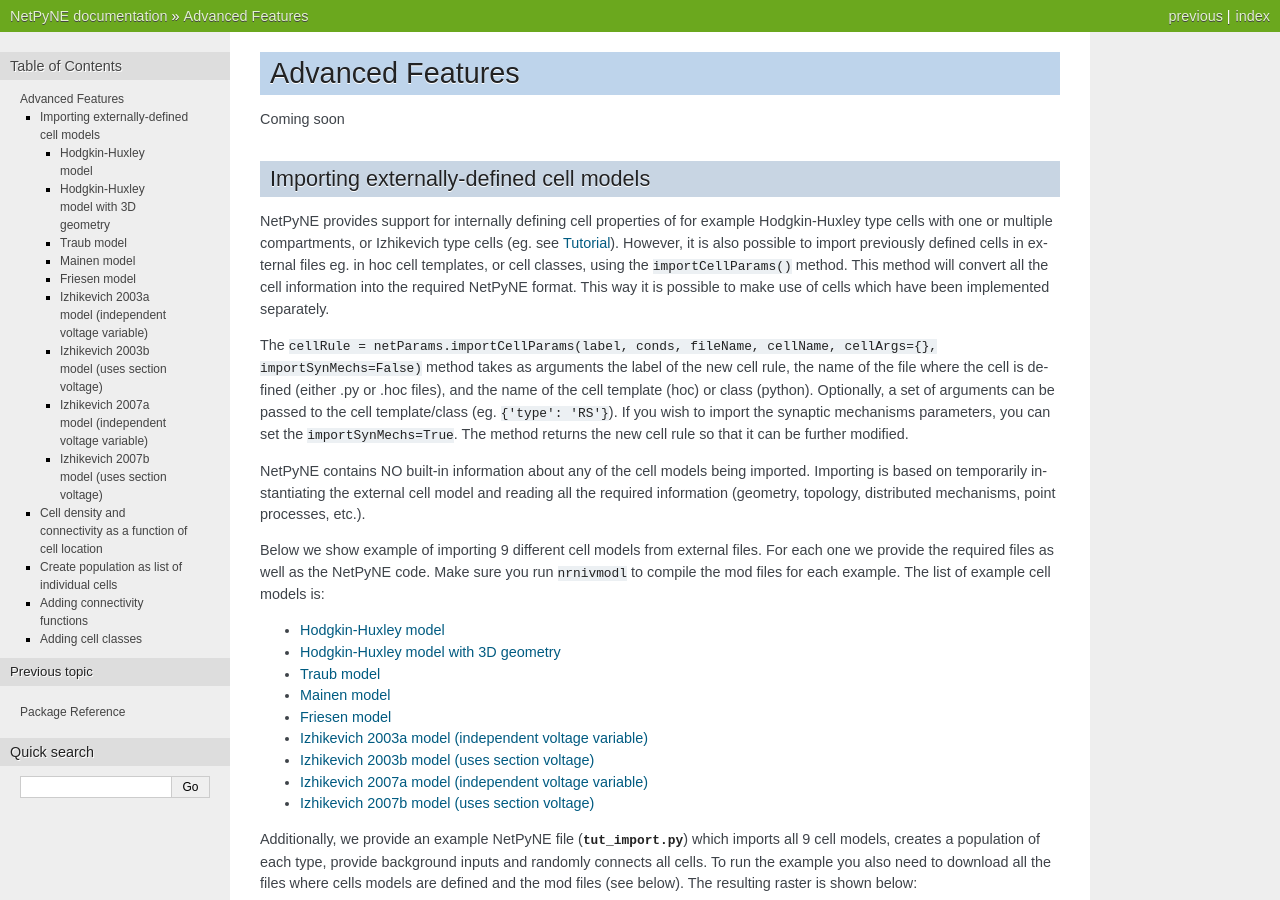
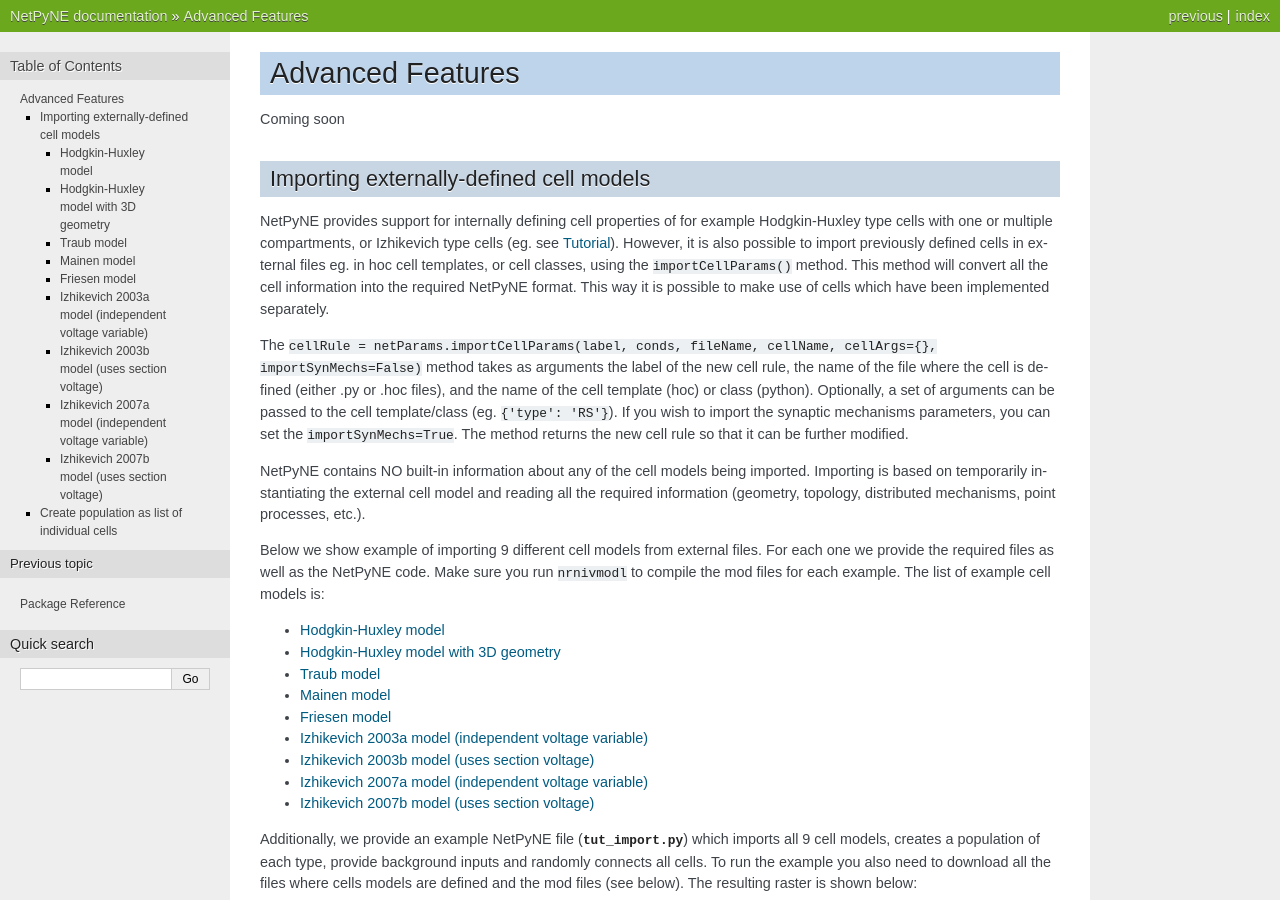
Before and after one commit to suny-downstate-medical-center/netpyne, a Sphinx documentation site: the page built from doc/source/advanced.rst, in a window 1280 px wide and 900 px high. Built offline with Sphinx 7.4.7, drawn with Linux system fonts in a browser that asks for light colours; some of the changed text lies outside the part shown.

Commit message:
added new Dict explanation to doc ref

```diff
--- a/doc/source/advanced.rst
+++ b/doc/source/advanced.rst
@@ -231,8 +231,8 @@
 
 
 
-Cell density and connectivity as a function of cell location
-------------------------------------------------------------
+.. Cell density and connectivity as a function of cell location
+.. ------------------------------------------------------------
 
 
 Create population as list of individual cells
@@ -240,9 +240,9 @@
 .. (eg. measured experimentally)
 
 
-Adding connectivity functions
-------------------------------
+.. Adding connectivity functions
+.. ------------------------------
 
 
-Adding cell classes
---------------------
+.. Adding cell classes
+.. --------------------
--- a/doc/source/reference.rst
+++ b/doc/source/reference.rst
@@ -968,7 +968,11 @@
 
 	* ``sim.net.allPops.Mpop.cellGids``
 
-	*
+	* ``sim.allSimData.spkt``
+
+	* ``sim.allSimData.stims.cell_31.Input_4``
+
+	* ``sim.allSimData.V_soma.cell_1``
 
 
 
```
Also changed, not shown: 1 other file.
